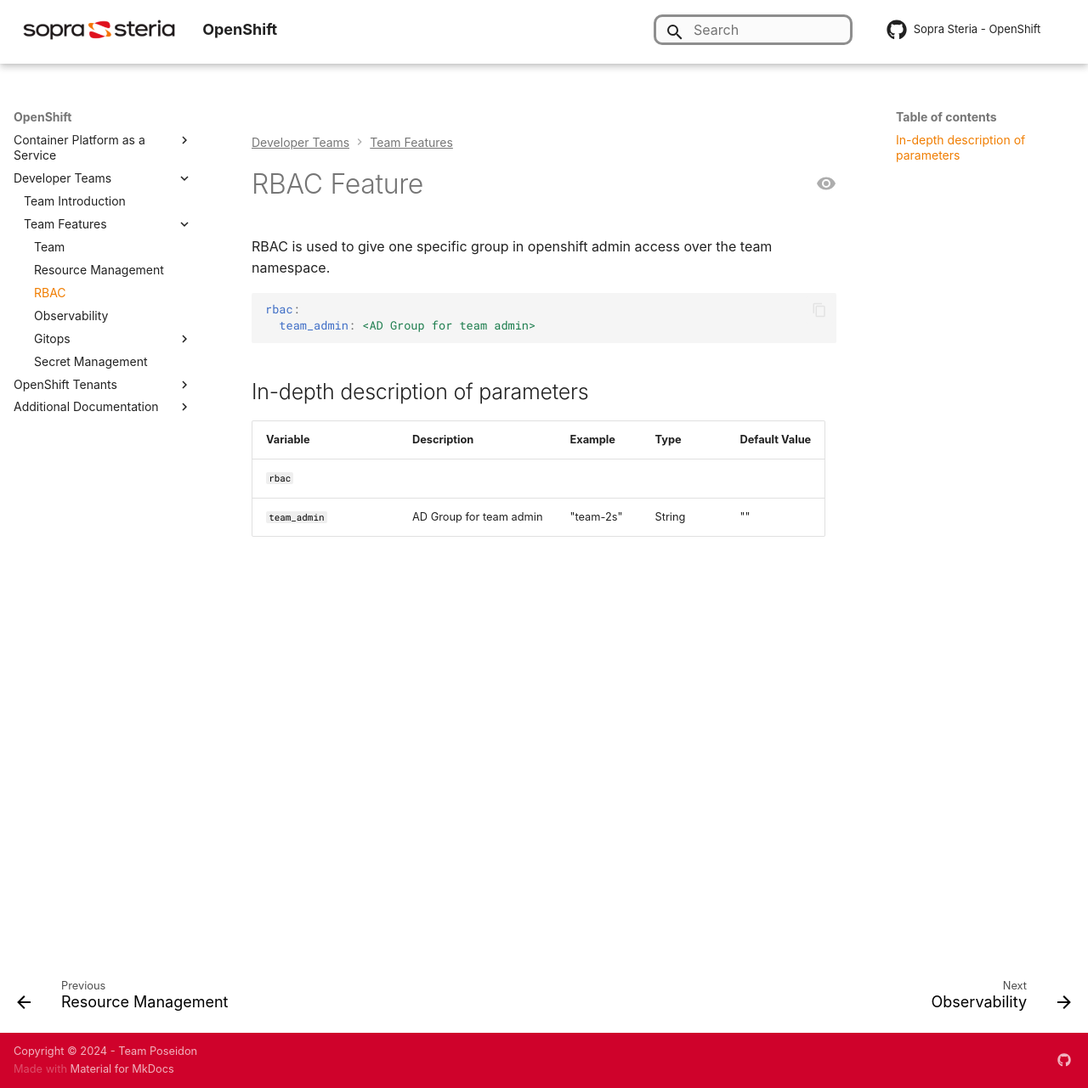
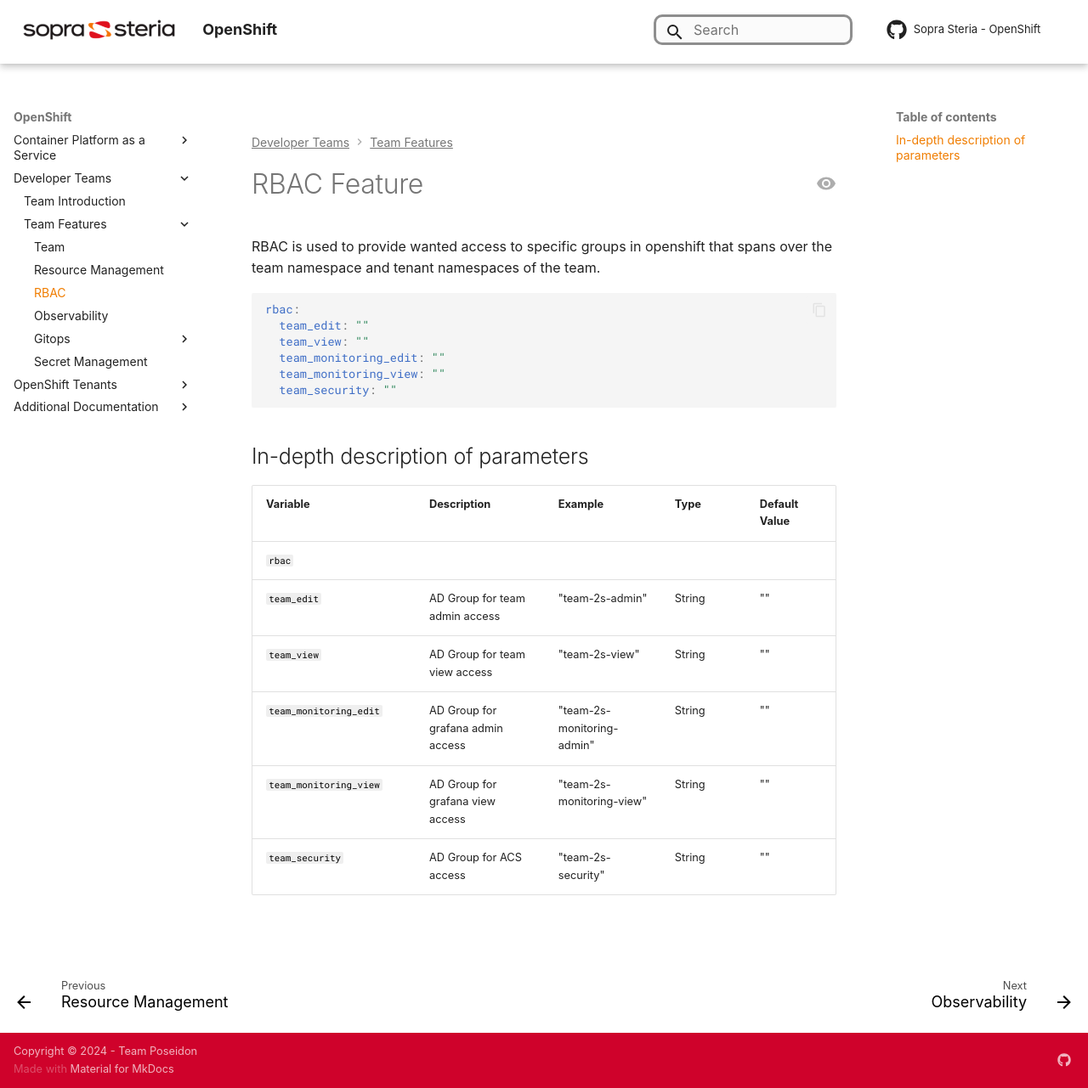
Before and after one commit to Sopra-Steria-Norge-Kubernetes/OpenShift, an MkDocs documentation site: the page built from docs/OpenShift Teams/Team features/rbac.md, in a window 1280 px wide and 1281 px high. Shown: the whole window at 85% size. Built offline with MkDocs 1.6.1 and Material for MkDocs 9.7.7, drawn with Linux system fonts in a browser that asks for light colours; some web fonts are replaced; comment, search, counter and statistics services are not loaded.

Commit message:
updated rbac under team-feature section and updated the team chart description under introduction for team

````diff
--- a/docs/OpenShift Teams/Team features/rbac.md
+++ b/docs/OpenShift Teams/Team features/rbac.md
@@ -1,15 +1,23 @@
 # RBAC Feature
 
-RBAC is used to give one specific group in openshift admin access over the team namespace.
+RBAC is used to provide wanted access to specific groups in openshift that spans over the team namespace and tenant namespaces of the team.
 
 ```yaml
 rbac:
-  team_admin: <AD Group for team admin>
+  team_edit: ""
+  team_view: ""
+  team_monitoring_edit: ""
+  team_monitoring_view: ""
+  team_security: ""
 ```
 
 ## In-depth description of parameters
 
-| <div style="width:140px">**Variable**</div>         | **Description**                                                                                                     | **Example**                                | **Type**                  | **Default Value**  |
-|----------------------|---------------------------------------------------------------------------------------------------------------------|--------------------------------------------|---------------------------|------------|
+| <div style="width:160px">**Variable**</div>               | **Description**                                                                                                     | **Example**                                | **Type**                  | **Default Value**  |
+|---------------------------|---------------------------------------------------------------------------------------------------------------------|--------------------------------------------|---------------------------|------------|
 | `rbac`              |                                                                                                                     |                                            |                           |
-| `team_admin`            | AD Group for team admin                               | "team-2s" | String                    | "" |
+| `team_edit`                       | AD Group for team admin access                                | "team-2s-admin"                    | String                          | "" |
+| `team_view`                       | AD Group for team view access                                 | "team-2s-view"                     | String                          | "" |
+| `team_monitoring_edit`            | AD Group for grafana admin access                             | "team-2s-monitoring-admin"         | String                          | "" |
+| `team_monitoring_view`            | AD Group for grafana view access                              | "team-2s-monitoring-view"          | String                          | "" |
+| `team_security`                   | AD Group for ACS access                                       | "team-2s-security"                 | String                          | "" |
````
Also changed, not shown: docs/OpenShift Teams/team-introduction.md (+5 -1 lines).
